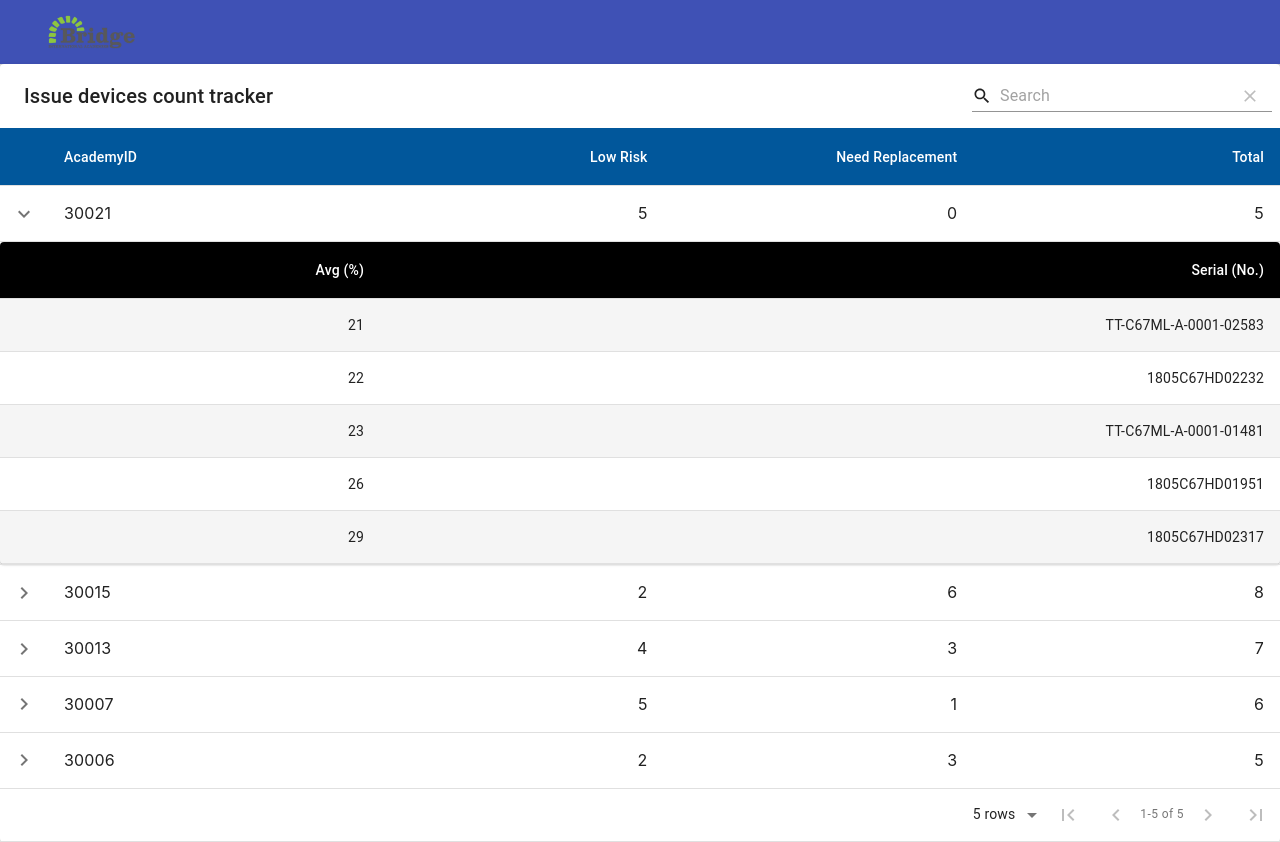
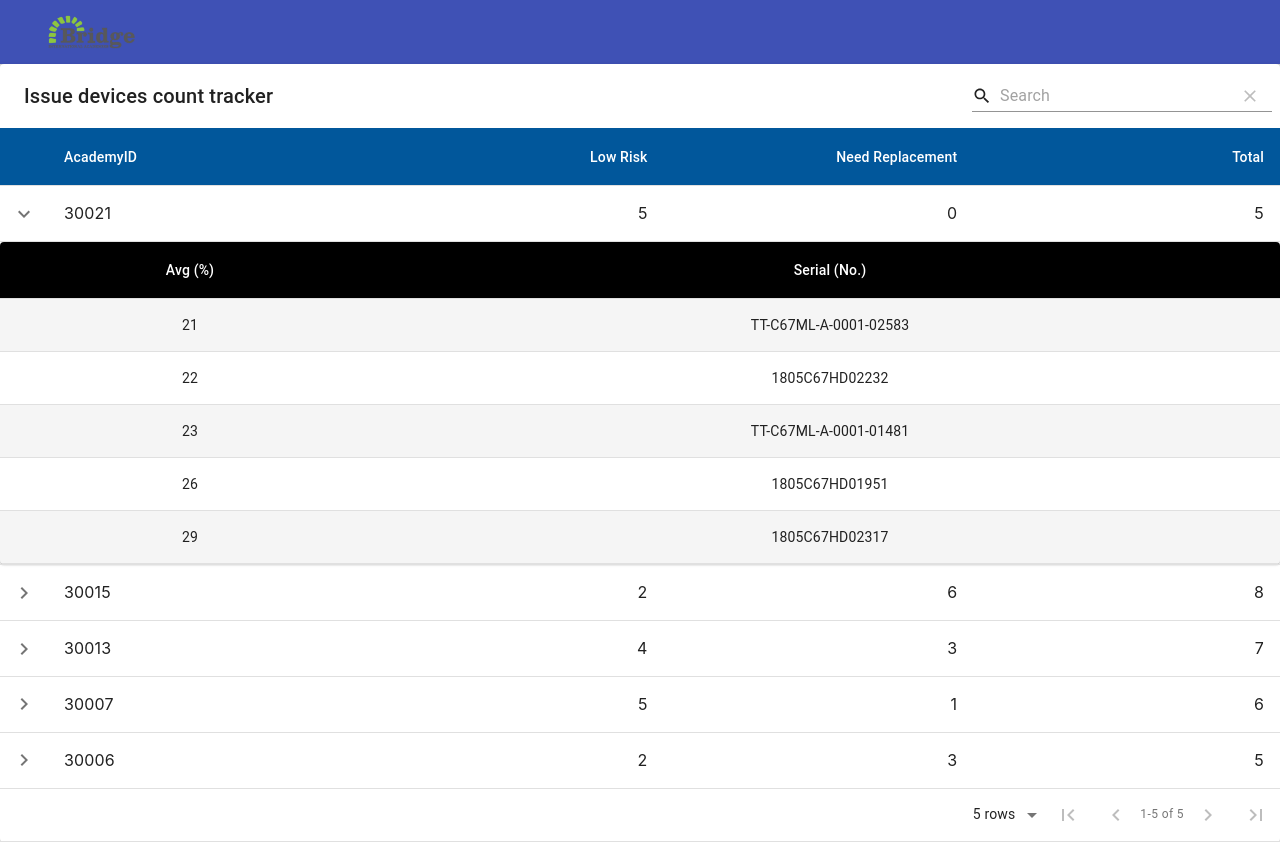
Before and after one commit to aviboot92/productServiceTable, a React (Create React App) app: page / in a window 1280 px wide. Both pictures are taken after a click on the button 24 px from the left and 213 px from the top of the page. Built offline with nearby package versions, Linux system fonts and the light colour scheme.

Commit message:
Basic alignment for Dialog Table

```diff
--- a/package.json
+++ b/package.json
@@ -36,5 +36,8 @@
       "last 1 firefox version",
       "last 1 safari version"
     ]
+  },
+  "devDependencies": {
+    "react-test-renderer": "^16.13.1"
   }
 }
--- a/src/components/DialogTable.jsx
+++ b/src/components/DialogTable/DialogTable.jsx
@@ -40,8 +40,8 @@ export default function DialogTable(props) {
             <Table className={classes.table} aria-label="customized table">
                 <TableHead>
                     <TableRow>
-                        <StyledTableCell align="right">Avg&nbsp;(%)</StyledTableCell>
-                        <StyledTableCell align="right">Serial&nbsp;(No.)</StyledTableCell>
+                        <StyledTableCell align="center">Avg&nbsp;(%)</StyledTableCell>
+                        <StyledTableCell align="center">Serial&nbsp;(No.)</StyledTableCell>
                     </TableRow>
                 </TableHead>
                 <TableBody>
@@ -49,8 +49,8 @@ export default function DialogTable(props) {
                         .data
                         .map((row) => (
                             <StyledTableRow key={row.name}>
-                                <StyledTableCell align="right">{Math.round(row.avgDailyDischarge * 100)}</StyledTableCell>
-                                <StyledTableCell align="right">{row.serialNumber}</StyledTableCell>
+                                <StyledTableCell align="center">{Math.round(row.avgDailyDischarge * 100)}</StyledTableCell>
+                                <StyledTableCell align="center">{row.serialNumber}</StyledTableCell>
                             </StyledTableRow>
                         ))}
                 </TableBody>
--- /dev/null
+++ b/src/components/DialogTable/index.js
@@ -0,0 +1 @@
+export {default} from './DialogTable.jsx';
```
Also changed, not shown: 2 other files (tests, documents, lock files or other folders).
